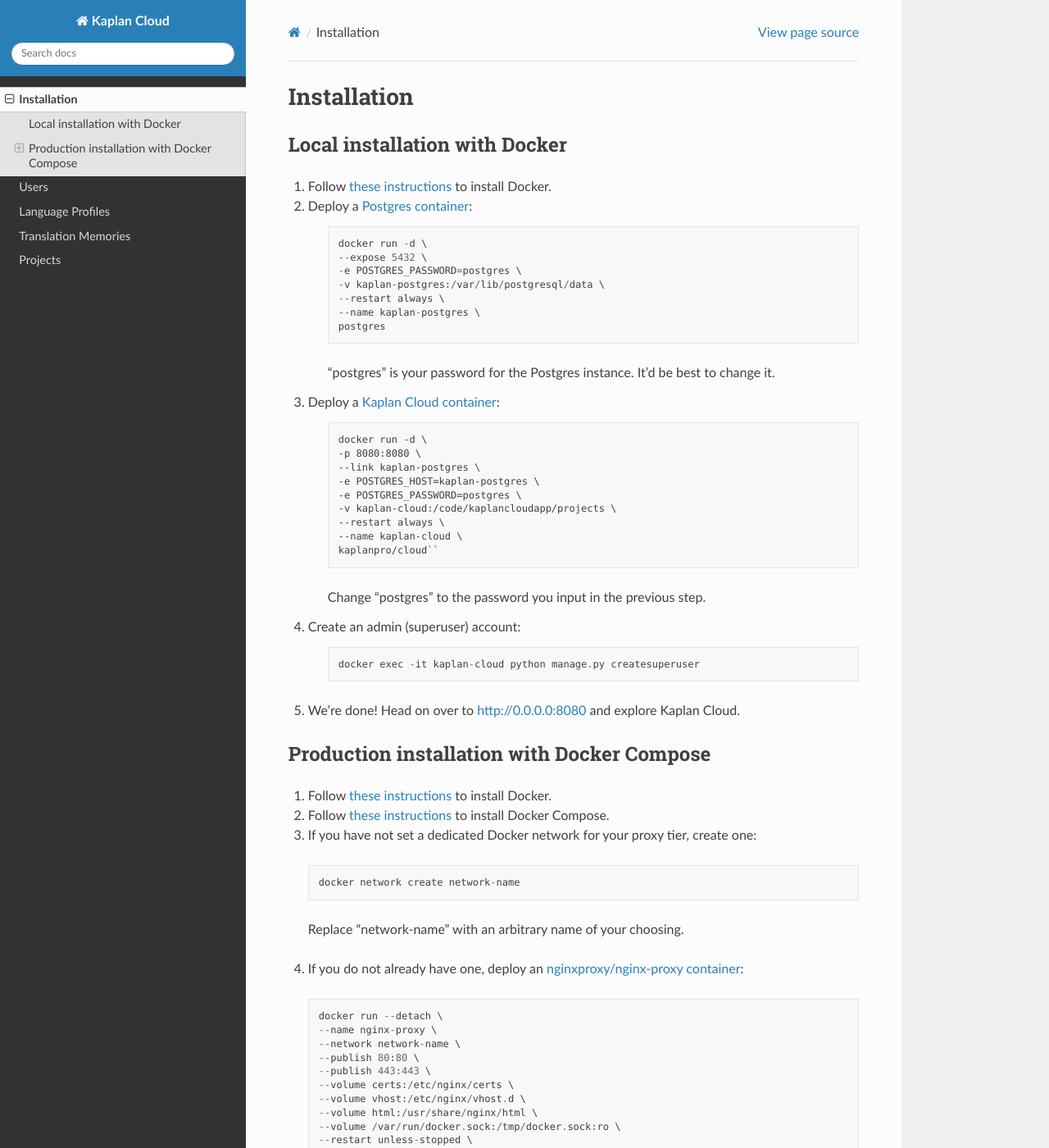
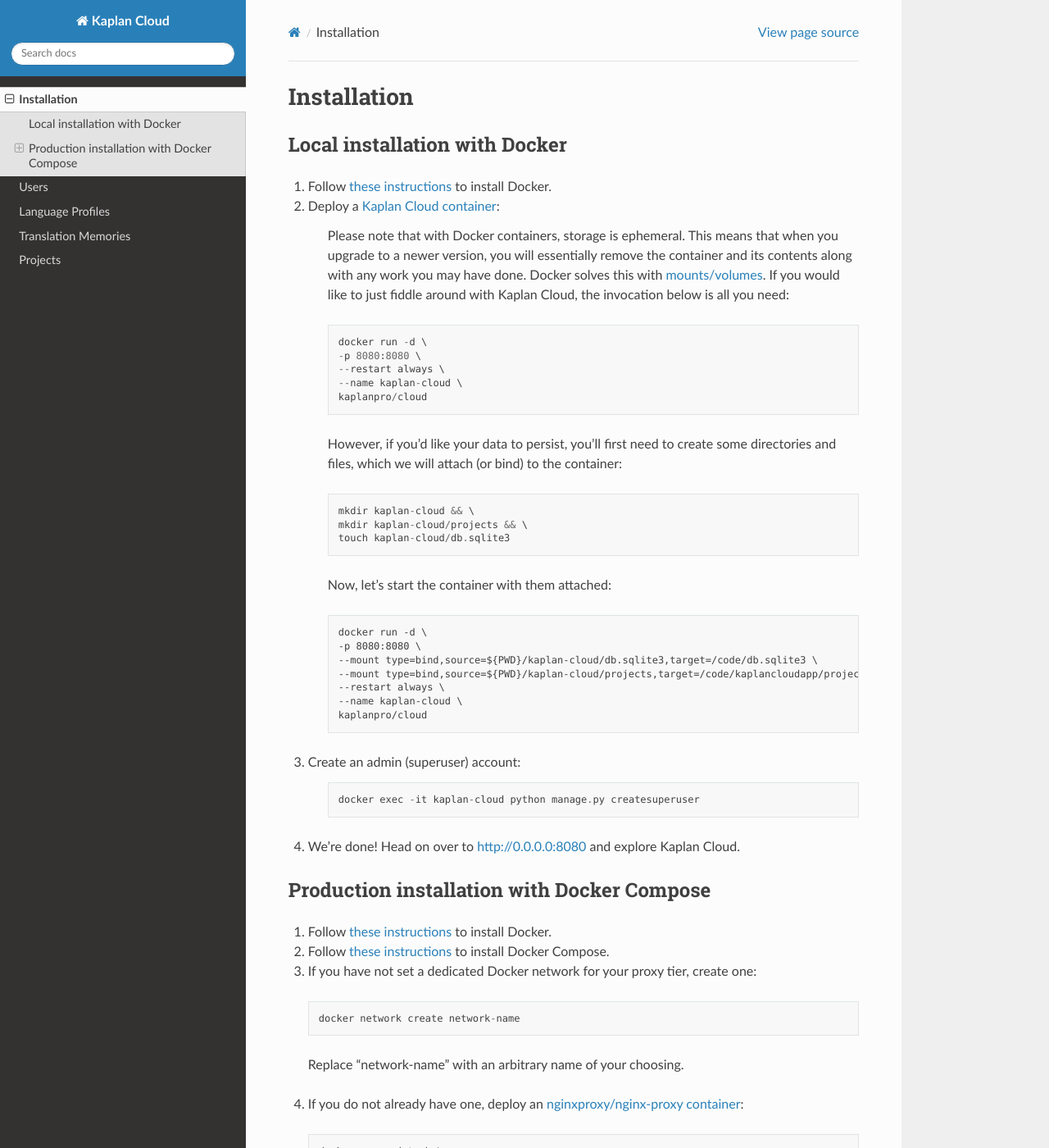
Before and after one commit to kaplanPRO/kaplan-cloud, a Sphinx documentation site: the page built from docs/source/installation.rst, in a window 1280 px wide and 1400 px high. Shown: the whole window at 82% size. Built offline with Sphinx 7.4.7 and the Read the Docs theme 2.0.0, drawn with Linux system fonts in a browser that asks for light colours.

Commit message:
:memo: Update docs

```diff
--- a/docs/source/installation.rst
+++ b/docs/source/installation.rst
@@ -6,43 +6,52 @@
 ==============================
 1. Follow `these instructions <https://docs.docker.com/get-docker>`_ to install Docker.
 
-2. Deploy a `Postgres container <https://hub.docker.com/_/postgres>`_:
+2. Deploy a `Kaplan Cloud container <https://hub.docker.com/r/kaplanpro/cloud>`_:
 
-    .. code-block::
-
-        docker run -d \
-        --expose 5432 \
-        -e POSTGRES_PASSWORD=postgres \
-        -v kaplan-postgres:/var/lib/postgresql/data \
-        --restart always \
-        --name kaplan-postgres \
-        postgres
-
-    "postgres" is your password for the Postgres instance. It'd be best to change it.
-
-3. Deploy a `Kaplan Cloud container <https://hub.docker.com/r/kaplanpro/cloud>`_:
+    Please note that with Docker containers, storage is ephemeral. This means
+    that when you upgrade to a newer version, you will essentially remove the
+    container and its contents along with any work you may have done. Docker
+    solves this with
+    `mounts/volumes <https://docs.docker.com/storage/volumes/>`_. If you would
+    like to just fiddle around with Kaplan Cloud, the invocation below is all
+    you need:
 
     .. code-block::
 
         docker run -d \
         -p 8080:8080 \
-        --link kaplan-postgres \
-        -e POSTGRES_HOST=kaplan-postgres \
-        -e POSTGRES_PASSWORD=postgres \
-        -v kaplan-cloud:/code/kaplancloudapp/projects \
         --restart always \
         --name kaplan-cloud \
-        kaplanpro/cloud``
+        kaplanpro/cloud
 
-    Change "postgres" to the password you input in the previous step.
+    However, if you'd like your data to persist, you'll first need to create
+    some directories and files, which we will attach (or bind) to the container:
 
-4. Create an admin (superuser) account:
+    .. code-block::
+
+        mkdir kaplan-cloud && \
+        mkdir kaplan-cloud/projects && \
+        touch kaplan-cloud/db.sqlite3
+
+    Now, let's start the container with them attached:
+
+    .. code-block::
+
+        docker run -d \
+        -p 8080:8080 \
+        --mount type=bind,source=${PWD}/kaplan-cloud/db.sqlite3,target=/code/db.sqlite3 \
+        --mount type=bind,source=${PWD}/kaplan-cloud/projects,target=/code/kaplancloudapp/projects \
+        --restart always \
+        --name kaplan-cloud \
+        kaplanpro/cloud
+
+3. Create an admin (superuser) account:
 
     .. code-block::
 
         docker exec -it kaplan-cloud python manage.py createsuperuser
 
-5. We're done! Head on over to http://0.0.0.0:8080 and explore Kaplan Cloud.
+4. We're done! Head on over to http://0.0.0.0:8080 and explore Kaplan Cloud.
 
 ===========================================
 Production installation with Docker Compose
```
Also changed, not shown: 1 other file.
